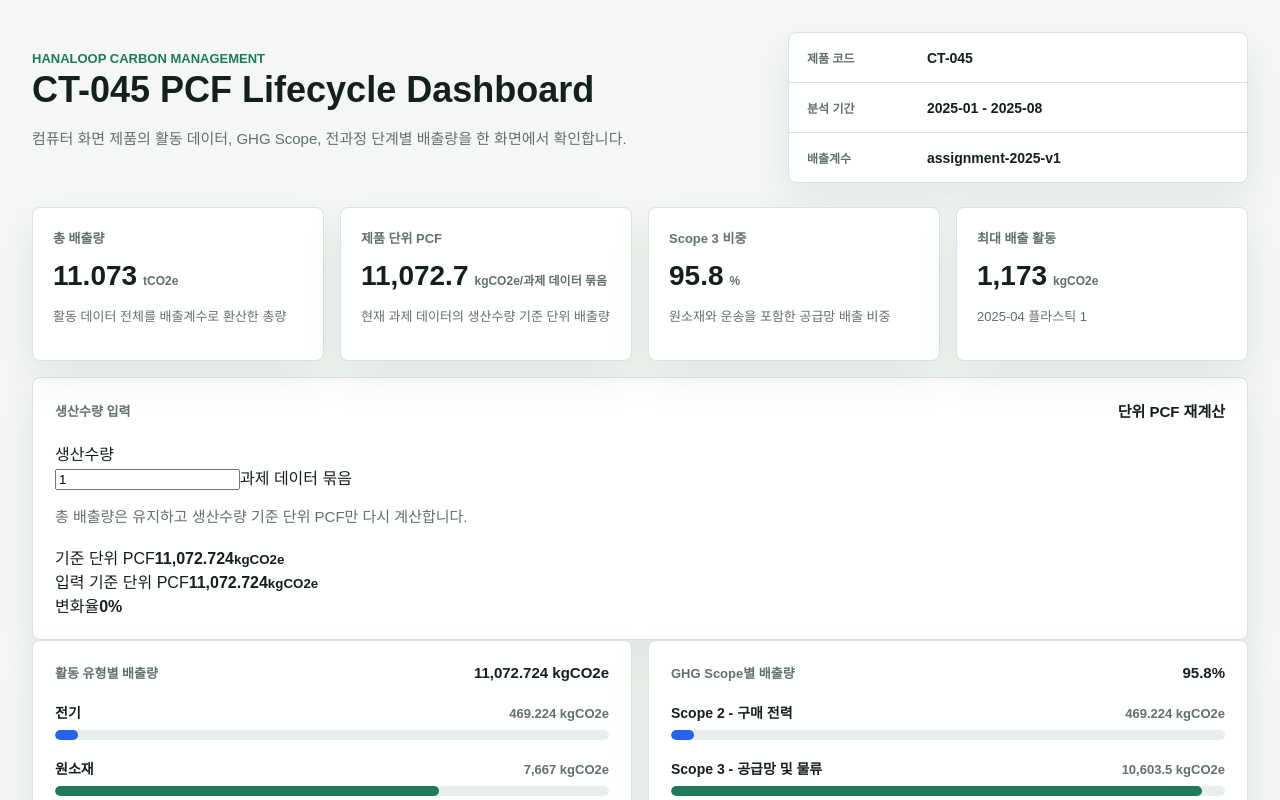
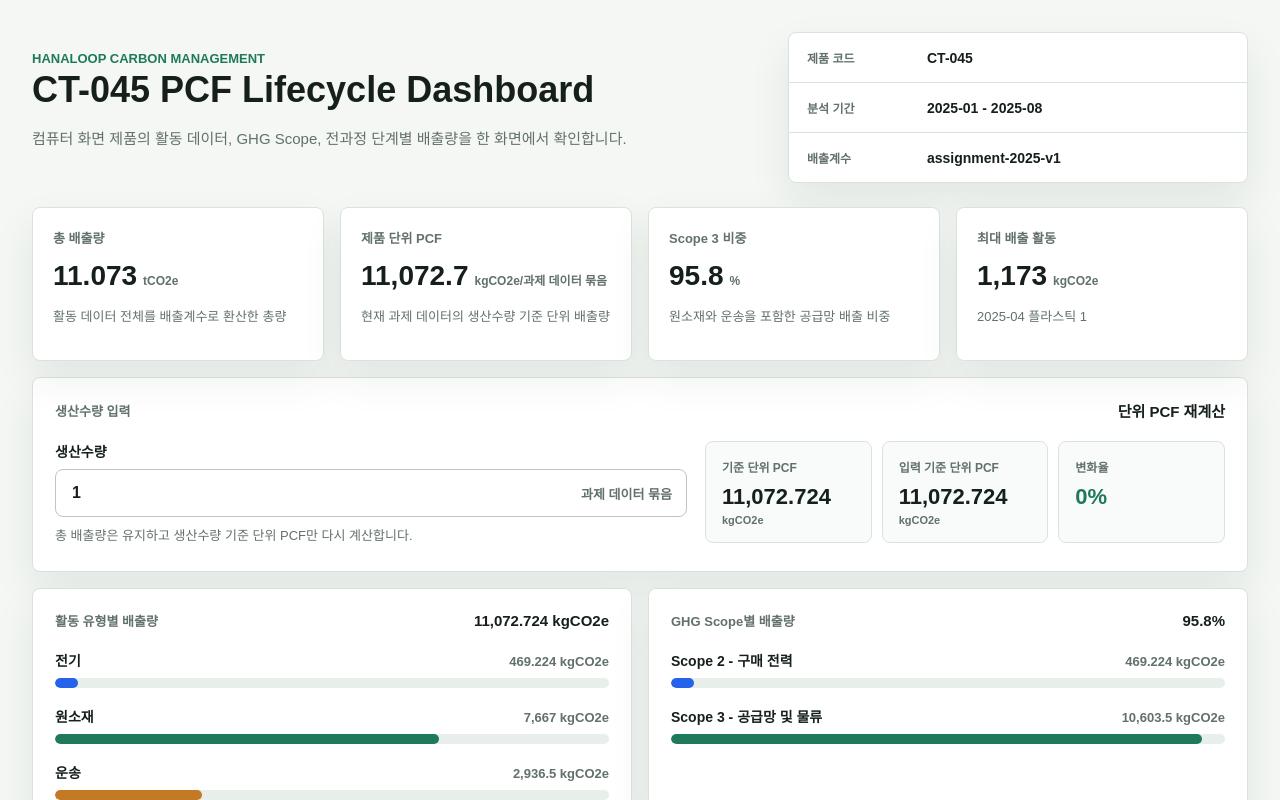
Before and after one commit to woojaemin0106/hanaloop-carbon-dashboard, a Next.js app: page / in a window 1280 px wide. Shown: the top 800 px of the page. Built offline with nearby package versions, Linux system fonts and the light colour scheme.

Commit message:
feat: 생산수량 입력 UX 스타일 추가

```diff
--- a/src/app/globals.css
+++ b/src/app/globals.css
@@ -229,6 +229,123 @@ dd {
   margin-bottom: 16px;
 }
 
+.input-panel {
+  margin-bottom: 16px;
+}
+
+.input-panel__layout {
+  display: grid;
+  grid-template-columns: minmax(0, 1fr) minmax(360px, 520px);
+  gap: 18px;
+  align-items: start;
+}
+
+.quantity-control label {
+  display: block;
+  margin-bottom: 8px;
+  color: var(--foreground);
+  font-size: 14px;
+  font-weight: 700;
+}
+
+.quantity-input-wrap {
+  display: flex;
+  align-items: center;
+  overflow: hidden;
+  border: 1px solid var(--line-strong);
+  border-radius: 8px;
+  background: var(--panel);
+}
+
+.quantity-input-wrap:focus-within {
+  border-color: var(--green);
+  box-shadow: 0 0 0 3px rgb(31 122 90 / 14%);
+}
+
+.quantity-input-wrap:has(input[aria-invalid="true"]) {
+  border-color: #b42318;
+  box-shadow: 0 0 0 3px rgb(180 35 24 / 12%);
+}
+
+.quantity-input-wrap input {
+  width: 100%;
+  min-width: 0;
+  border: 0;
+  padding: 14px 16px;
+  background: transparent;
+  color: var(--foreground);
+  font: inherit;
+  font-size: 16px;
+  font-weight: 700;
+  outline: 0;
+}
+
+.quantity-input-wrap span {
+  flex: 0 0 auto;
+  padding: 0 14px;
+  color: var(--muted);
+  font-size: 13px;
+  font-weight: 700;
+  white-space: nowrap;
+}
+
+.form-message {
+  min-height: 24px;
+  margin: 8px 0 0;
+  color: var(--muted);
+  font-size: 13px;
+}
+
+.form-message--error {
+  color: #b42318;
+  font-weight: 700;
+}
+
+.recalculation-result {
+  display: grid;
+  grid-template-columns: repeat(3, minmax(0, 1fr));
+  gap: 10px;
+}
+
+.recalculation-result div {
+  min-width: 0;
+  padding: 16px;
+  border: 1px solid var(--line);
+  border-radius: 8px;
+  background: var(--panel-subtle);
+}
+
+.recalculation-result span {
+  display: block;
+  color: var(--muted);
+  font-size: 12px;
+  font-weight: 700;
+}
+
+.recalculation-result strong {
+  display: flex;
+  flex-wrap: wrap;
+  gap: 5px;
+  align-items: baseline;
+  margin-top: 10px;
+  color: var(--foreground);
+  font-size: 22px;
+  line-height: 1.1;
+}
+
+.recalculation-result small {
+  color: var(--muted);
+  font-size: 11px;
+}
+
+.change-rate--down {
+  color: var(--green) !important;
+}
+
+.change-rate--up {
+  color: #b42318 !important;
+}
+
 .monthly-chart {
   display: grid;
   gap: 12px;
@@ -415,4 +532,13 @@ tbody tr:last-child td {
     grid-template-columns: 1fr;
     gap: 6px;
   }
+
+  .input-panel__layout,
+  .recalculation-result {
+    grid-template-columns: 1fr;
+  }
+
+  .quantity-input-wrap {
+    align-items: stretch;
+  }
 }
```
